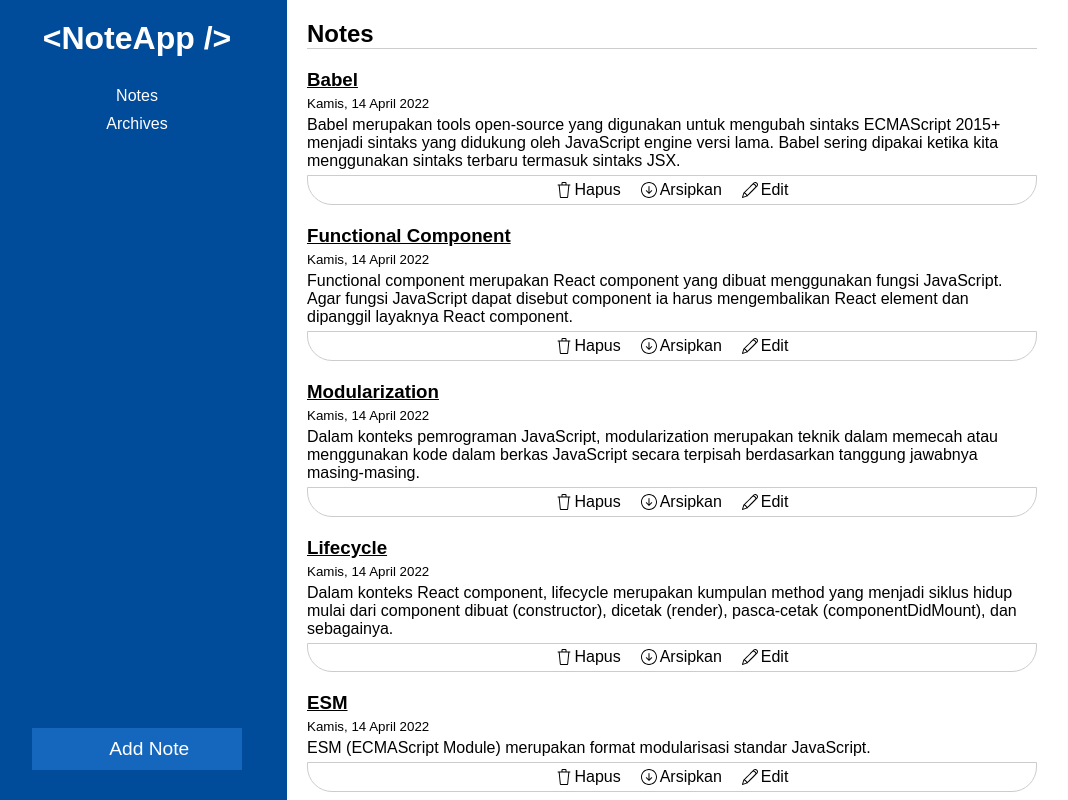
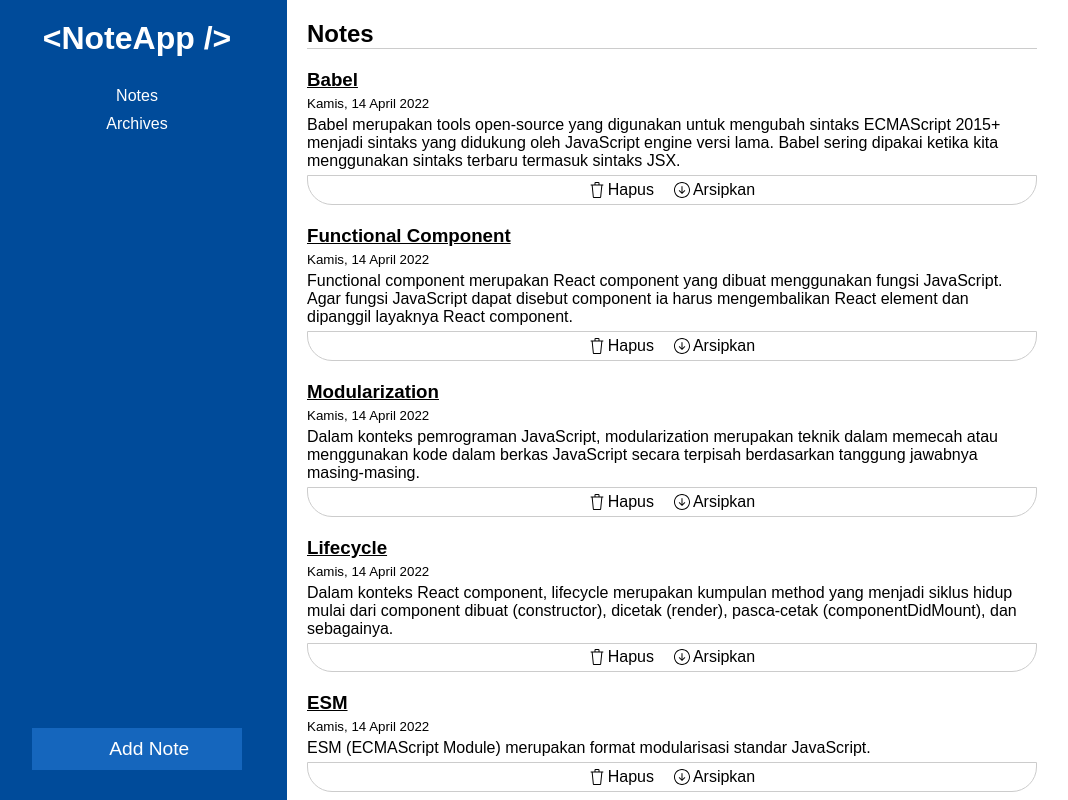
Before and after one commit to madyanes/note-app-with-routing, a React (Vite) app: page / in a window 1280 px wide. Shown: the top 800 px of the page, without its empty margins (13-1081 px from the left). Built offline with nearby package versions, Linux system fonts and the light colour scheme; some icons are missing.

Commit message:
remove edit button

```diff
--- a/src/components/NoteDetail.jsx
+++ b/src/components/NoteDetail.jsx
@@ -1,7 +1,7 @@
 import React from 'react'
 import { useNavigate } from 'react-router-dom'
 import PropTypes from 'prop-types'
-import { SlTrash, SlArrowDownCircle, SlPencil, SlArrowUpCircle } from 'react-icons/sl'
+import { SlTrash, SlArrowDownCircle, SlArrowUpCircle } from 'react-icons/sl'
 import { showFormattedDate } from '../utils/local-data'
 
 const NoteDetailWrapper = ({ note, deleteNoteHandler, archiveNoteHandler }) => {
@@ -49,7 +49,6 @@ class NoteDetail extends React.Component {
                     : <><SlArrowUpCircle /> <span>Batal Arsip</span></>
                 }
               </div>
-              <div><SlPencil /> <span>Edit</span></div>
             </div>
 
           </footer>
--- a/src/components/NoteItem.jsx
+++ b/src/components/NoteItem.jsx
@@ -1,6 +1,6 @@
 import React from 'react'
 import { Link } from 'react-router-dom'
-import { SlTrash, SlArrowDownCircle, SlPencil, SlArrowUpCircle } from 'react-icons/sl'
+import { SlTrash, SlArrowDownCircle, SlArrowUpCircle } from 'react-icons/sl'
 import PropTypes from 'prop-types'
 import { showFormattedDate } from '../utils/local-data'
 
@@ -29,7 +29,6 @@ class NoteItem extends React.Component {
                   : <><SlArrowUpCircle /> <span>Batal Arsip</span></>
               }
             </div>
-            <div><SlPencil /> <span>Edit</span></div>
           </div>
         </article>
       </>
```
